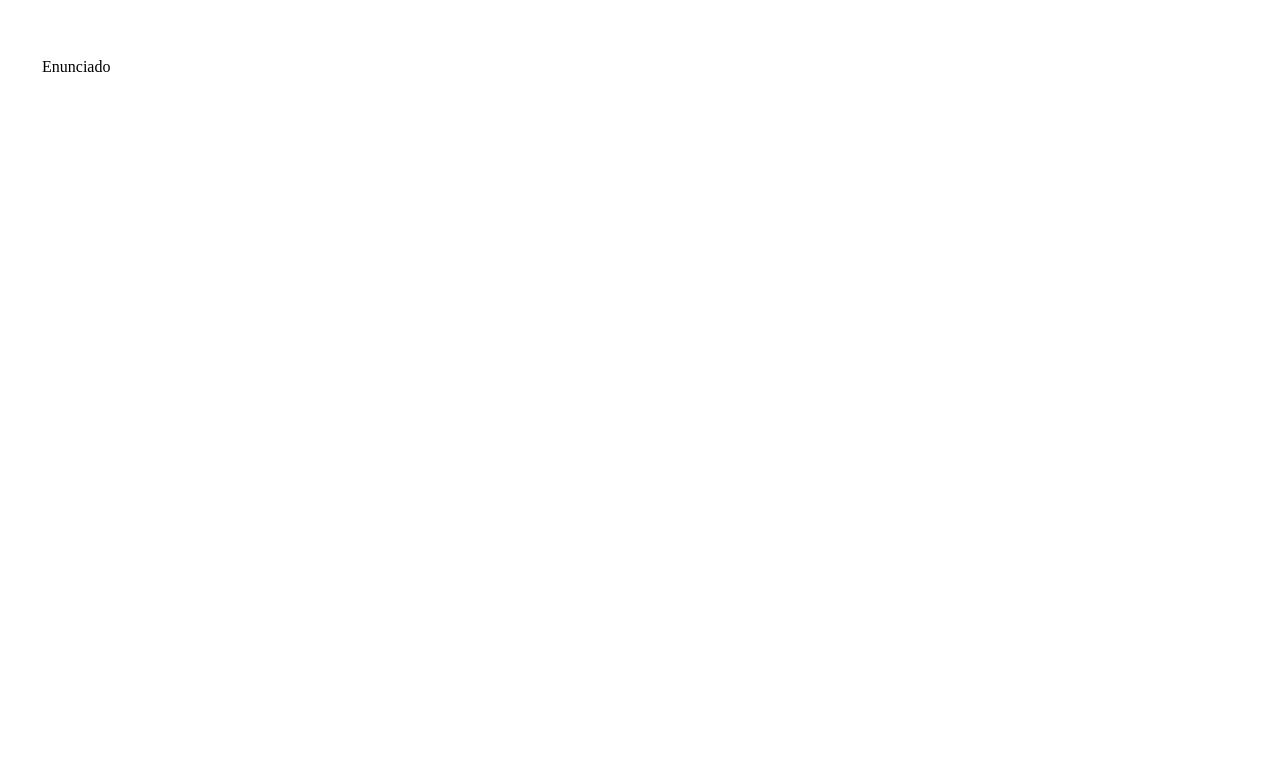
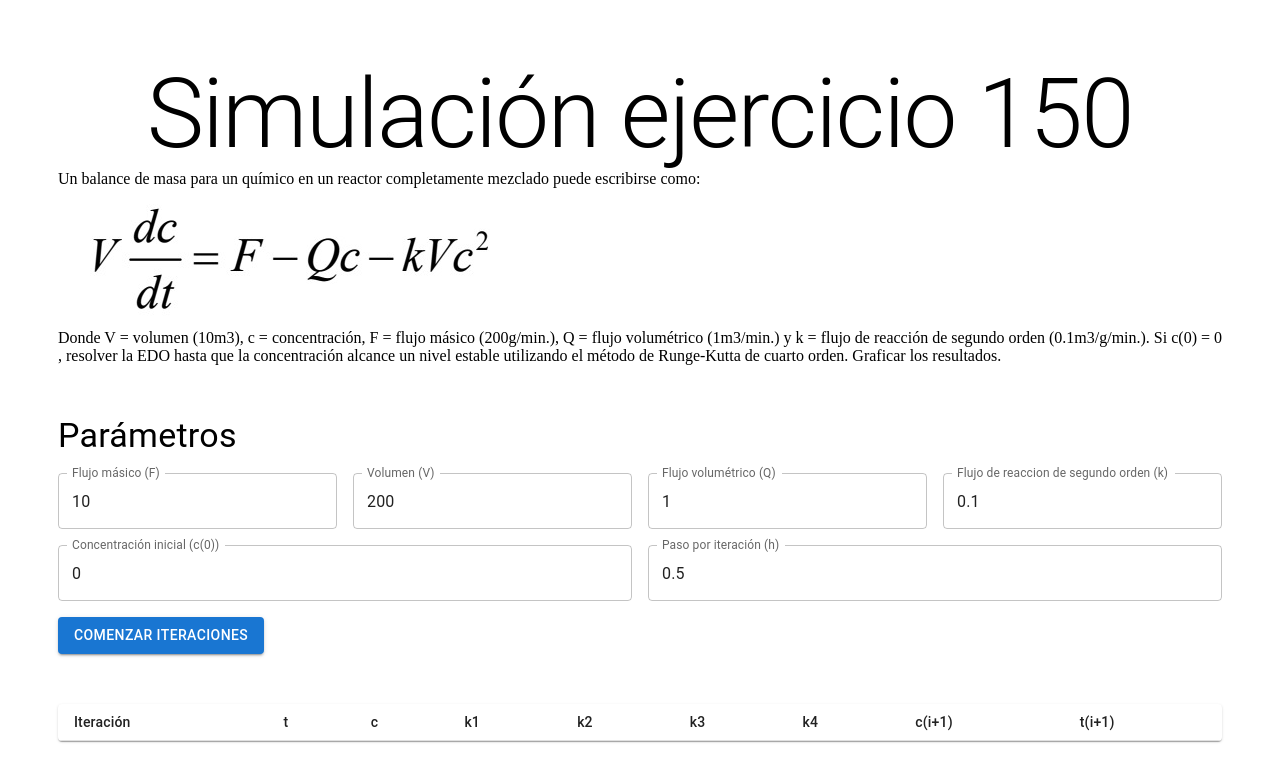
Before and after one commit to facuvillard/simulaci-n-ejercicio-247, a React (Create React App) app: page / in a window 1280 px wide. Shown: the top 782 px of the page. Built offline with nearby package versions, Linux system fonts and the light colour scheme.

Commit message:
Casi terminado

```diff
--- a/src/components/App.js
+++ b/src/components/App.js
@@ -1,20 +1,109 @@
-import React from 'react';
-import { Grid } from '@mui/material';
+import React, { useState } from 'react';
+import { Grid, Typography } from '@mui/material';
+import Form from './Form/Form';
+import Table from './Table/Table';
+import Chart from './/Chart/Chart';
+
+import {
+	calculateK1,
+	calculateK2,
+	calculateK3,
+	calculateK4,
+	calculateNextConcentration,
+	calculateNextT,
+} from '../utils/calculations';
 
 import './styles.scss';
 
 export default function App() {
+	const [params, setParams] = useState({
+		t: 0,
+		V: 10,
+		F: 200,
+		Q: 1,
+		k: 0.1,
+		cInicial: 0,
+		h: 0.5,
+	});
+
+	const [iterations, setIterations] = useState([]);
+
+	const startIteration = async () => {
+    await setIterations([])
+    const arrayIterations = []
+		let index = 0;
+		let t = params.t;
+		let c = params.cInicial;
+		let k1 = calculateK1(c, params.k, params.Q, params.F, params.V);
+		let k2 = calculateK2(c, params.k, params.Q, params.F, params.V, params.h, k1);
+		let k3 = calculateK3(c, params.k, params.Q, params.F, params.V, params.h, k2);
+		let k4 = calculateK4(c, params.k, params.Q, params.F, params.V, params.h, k3);
+		let nextC = calculateNextConcentration(c, params.h, k1, k2, k3, k4);
+		let nextT = calculateNextT(params.h, t);
+		let iteration = {
+			index: index,
+			t: t,
+			c: c,
+			K1: k1,
+			K2: k2,
+			K3: k3,
+			K4: k4,
+			nextC: nextC,
+			nextT: nextT,
+		};
+    arrayIterations.push(iteration)
+    console.log(iteration)
+		for (let i = 0; i < 2000; i++) {
+			index++;
+			t = nextT;
+			c = nextC;
+			k1 = calculateK1(c, params.k, params.Q, params.F, params.V);
+			k2 = calculateK2(c, params.k, params.Q, params.F, params.V, params.h, k1);
+			k3 = calculateK3(c, params.k, params.Q, params.F, params.V, params.h, k2);
+			k4 = calculateK4(c, params.k, params.Q, params.F, params.V, params.h, k3);
+			nextC = calculateNextConcentration(c, params.h, k1, k2, k3, k4);
+			nextT = calculateNextT(params.h, t);
+      iteration = {
+        index: index,
+        t: t,
+        c: c,
+        K1: k1,
+        K2: k2,
+        K3: k3,
+        K4: k4,
+        nextC: nextC,
+        nextT: nextT,
+      };
+      arrayIterations.push(iteration)
+      console.log(iteration)
+		}
+    await setIterations(arrayIterations);
+	};
+
 	return (
-    <div className="App">
-      <Grid container spacing={2}>
-        <Grid xs={12} align="center">
+		<div className="app">
+			<Grid container spacing={0}>
+				<Grid item xs={12} align="center">
+					<Typography variant="h1"> Simulación ejercicio 150 </Typography>
 				</Grid>
-        <Grid xs={12}>
-        </Grid>
-        <Grid>
-          <p>Enunciado</p>
+				<Grid item xs={12}>
+					<Typography variant="h7">
+						Un balance de masa para un químico en un reactor completamente mezclado puede escribirse como:{' '}
+						<br />
+						<img src={require('../img/EDO.jpg')} alt="EDO" /> <br />
+						Donde V = volumen (10m3), c = concentración, F = flujo másico (200g/min.), Q = flujo
+						volumétrico (1m3/min.) y k = flujo de reacción de segundo orden (0.1m3/g/min.). Si c(0) = 0 ,
+						resolver la EDO hasta que la concentración alcance un nivel estable utilizando el método de
+						Runge-Kutta de cuarto orden. Graficar los resultados.
+					</Typography>
 				</Grid>
 			</Grid>
+			<div className="separator" />
+			<Form params={params} setParams={setParams} startIteration={startIteration} />
+			<div className="separator" />
+			<Table iterations={iterations} />
+			<div className="separator" />
+			<Chart iterations={iterations} />
 		</div>
 	);
 }
--- /dev/null
+++ b/src/components/Chart/Chart.js
@@ -0,0 +1,17 @@
+import React from 'react';
+import { LineChart, Line, CartesianGrid, XAxis, YAxis } from 'recharts';
+
+export default function Chart({ iterations }) {
+	return (
+		<>
+			{iterations.length === 0 ? null : (
+				<LineChart width={1000} height={300} data={iterations}>
+					<Line type="monotone" dataKey="c" stroke="#8884d8" />
+					<CartesianGrid stroke="#ccc" />
+					<XAxis dataKey="t" />
+					<YAxis dataKey="c" />
+				</LineChart>
+			)}
+		</>
+	);
+}
--- /dev/null
+++ b/src/components/Form/Form.js
@@ -0,0 +1,84 @@
+import React from 'react';
+import { TextField, Grid, Typography, Button } from '@mui/material';
+
+export default function Form({ params, setParams, startIteration }) {
+	const handleOnChange = (e) => {
+		const { id, value } = e.target;
+		setParams({ ...params, [id]: parseFloat(value) });
+	};
+
+	return (
+		<Grid container spacing={2}>
+			<Grid item xs={12}>
+				<Typography type="number" variant="h4">
+					Parámetros
+				</Typography>
+			</Grid>
+			<Grid item xs={3}>
+				<TextField
+					type="number"
+					fullWidth
+					id="V"
+					label="Flujo másico (F)"
+					value={params.V}
+					onChange={handleOnChange}
+				/>
+			</Grid>
+			<Grid item xs={3}>
+				<TextField
+					type="number"
+					fullWidth
+					id="F"
+					label="Volumen (V)"
+					value={params.F}
+					onChange={handleOnChange}
+				/>
+			</Grid>
+			<Grid item xs={3}>
+				<TextField
+					type="number"
+					fullWidth
+					id="Q"
+					label="Flujo volumétrico (Q)"
+					value={params.Q}
+					onChange={handleOnChange}
+				/>
+			</Grid>
+			<Grid item xs={3}>
+				<TextField
+					type="number"
+					fullWidth
+					id="k"
+					label="Flujo de reaccion de segundo orden (k)"
+					value={params.k}
+					onChange={handleOnChange}
+				/>
+			</Grid>
+			<Grid item xs={6}>
+				<TextField
+					type="number"
+					fullWidth
+					id="cInicial"
+					label="Concentración inicial (c(0))"
+					value={params.cInicial}
+					onChange={handleOnChange}
+				/>
+			</Grid>
+			<Grid item xs={6}>
+				<TextField
+					type="number"
+					fullWidth
+					id="h"
+					label="Paso por iteración (h)"
+					value={params.h}
+					onChange={handleOnChange}
+				/>
+			</Grid>
+			<Grid item xs={12} alignContent="right">
+				<Button variant="contained" onClick={startIteration}>
+					Comenzar iteraciones
+				</Button>
+			</Grid>
+		</Grid>
+	);
+}
--- /dev/null
+++ b/src/components/Table/Table.js
@@ -0,0 +1,49 @@
+import React from 'react';
+import {
+	Table as TableMUI,
+	TableBody,
+	TableCell,
+	TableHead,
+	TableRow,
+	TableContainer,
+	Paper,
+} from '@mui/material';
+
+export default function Table({ iterations }) {
+	return (
+		<TableContainer component={Paper}>
+			<TableMUI sx={{ minWidth: 650 }} size="small" aria-label="a dense table">
+				<TableHead stickyHeader>
+					<TableRow>
+						<TableCell> Iteración </TableCell>
+						<TableCell> t </TableCell>
+						<TableCell> c </TableCell>
+						<TableCell> k1 </TableCell>
+						<TableCell> k2 </TableCell>
+						<TableCell> k3 </TableCell>
+						<TableCell> k4 </TableCell>
+						<TableCell> c(i+1) </TableCell>
+						<TableCell> t(i+1) </TableCell>
+					</TableRow>
+				</TableHead>
+				{iterations.length === 0 ? null : (
+					<TableBody>
+						{iterations.map((it) => (
+							<TableRow>
+								<TableCell>{it.index}</TableCell>
+								<TableCell>{it.t}</TableCell>
+								<TableCell>{it.c}</TableCell>
+								<TableCell>{it.K1}</TableCell>
+								<TableCell>{it.K2}</TableCell>
+								<TableCell>{it.K3}</TableCell>
+								<TableCell>{it.K4}</TableCell>
+								<TableCell>{it.nextC}</TableCell>
+								<TableCell>{it.nextT}</TableCell>
+							</TableRow>
+						))}
+					</TableBody>
+				)}
+			</TableMUI>
+		</TableContainer>
+	);
+}
--- a/src/components/styles.scss
+++ b/src/components/styles.scss
@@ -2,6 +2,6 @@
   padding: 50px;
 }
 
-Title {
-
+.separator{
+  margin-top: 50px;
 }
--- /dev/null
+++ b/src/utils/calculations.js
@@ -0,0 +1,35 @@
+const calculateK1 = (c, k, Q, F, V) => {
+	return -((k * (Math.pow(c, 2)))) - ((Q * c) / V) + (F / V);
+};
+
+const calculateK2 = (c, k, Q, F, V, h, K1) => {
+	const c2 = c + ((h / 2) * K1);
+	return -((k * (Math.pow(c2, 2)))) - ((Q * c2) / V) + (F / V);
+};
+
+const calculateK3 = (c, k, Q, F, V, h, K2) => {
+	const c3 = c + ((h / 2) * K2);
+	return -((k * (Math.pow(c3, 2)))) - ((Q * c3) / V) + (F / V);
+};
+
+const calculateK4 = (c, k, Q, F, V, h, K3) => {
+	const c4 = c + (h * K3);
+	return -((k * (Math.pow(c4, 2)))) - ((Q * c4) / V) + (F / V);
+};
+
+const calculateNextConcentration = (c, h, K1, K2, K3, K4) => {
+	return c + (h / 6) * (K1 + K2 + K3 + K4);
+};
+
+const calculateNextT = (h, t) => {
+	return t + h;
+};
+
+module.exports = {
+	calculateK1,
+	calculateK2,
+	calculateK3,
+	calculateK4,
+	calculateNextConcentration,
+	calculateNextT,
+};
```
Also changed, not shown: src/img/EDO.jpg (added). Lines whose indentation alone changed are shown as unchanged.
